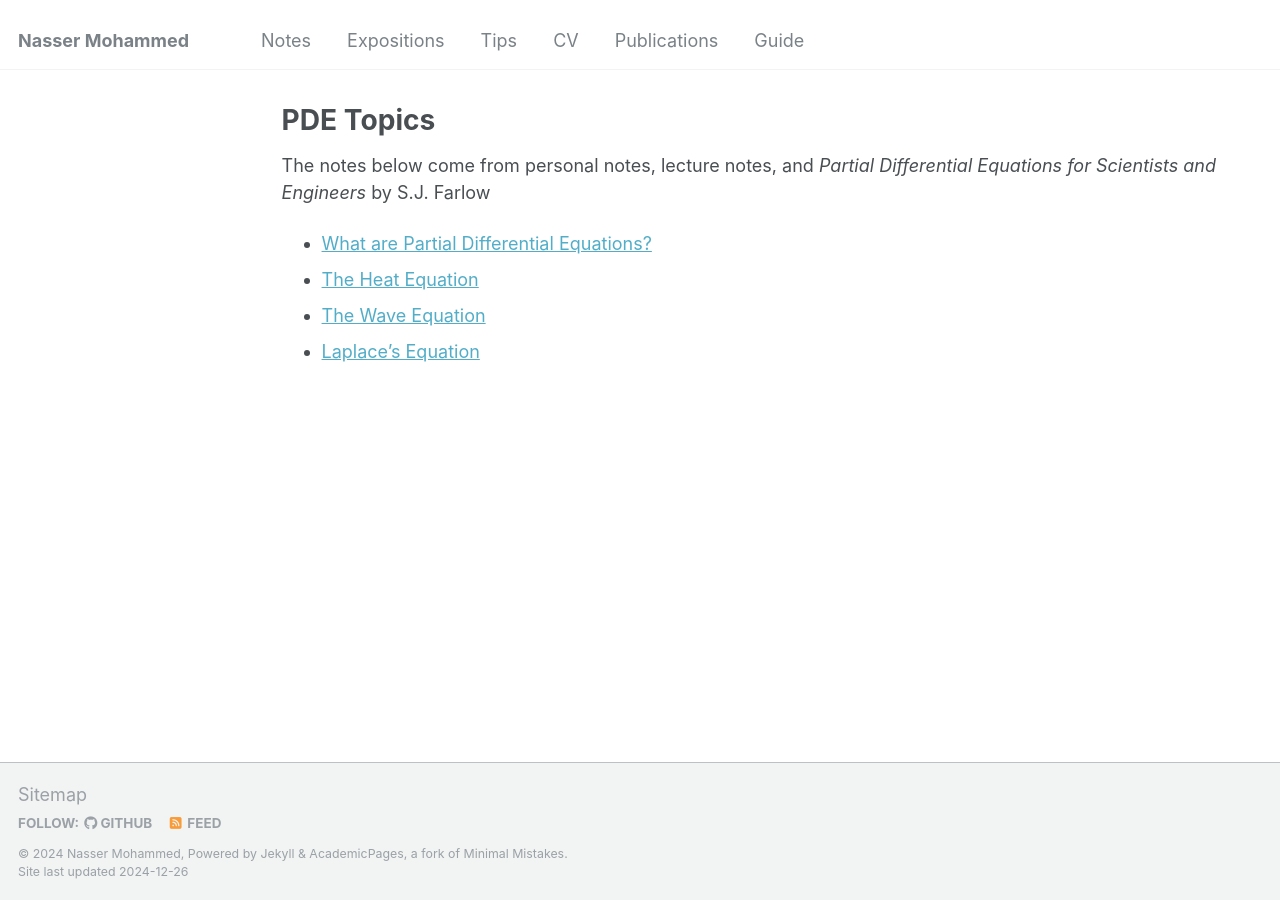
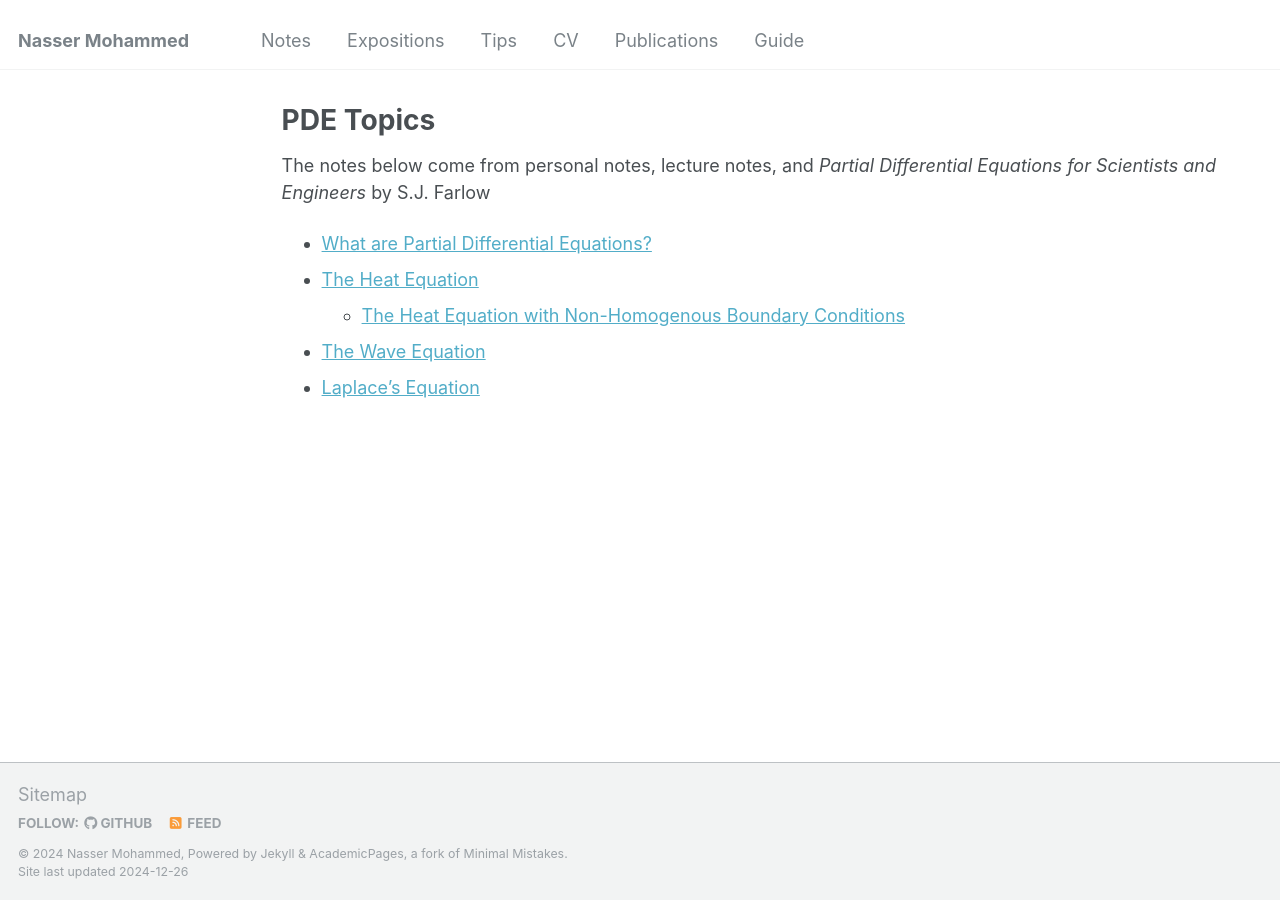
Before and after one commit to Nasser-Mohammed/Nasser-Mohammed.github.io, a Jekyll site: the page built from _pages/notes/pde/nav.md, in a window 1280 px wide. Built offline with Jekyll 4.4.1, drawn with Linux system fonts in a browser that asks for light colours.

Commit message:
Update nav.md

```diff
--- a/_pages/notes/pde/nav.md
+++ b/_pages/notes/pde/nav.md
@@ -7,5 +7,6 @@ author_profile: false
 The notes below come from personal notes, lecture notes, and *Partial Differential Equations for Scientists and Engineers* by S.J. Farlow
 - [What are Partial Differential Equations?](intro2pde.md)
 - [The Heat Equation](heatequation.md)
+   - [The Heat Equation with Non-Homogenous Boundary Conditions](nonHomogBC-heat.md)
 - [The Wave Equation](waveequation.md)
 - [Laplace's Equation](laplaceequation.md)
```
